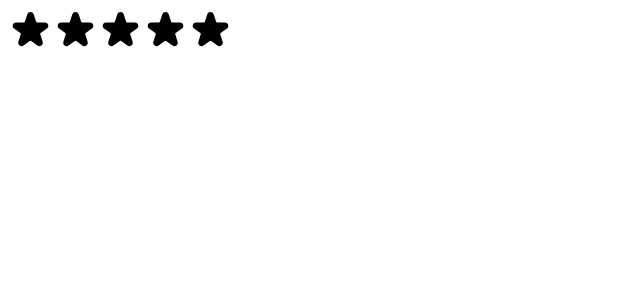
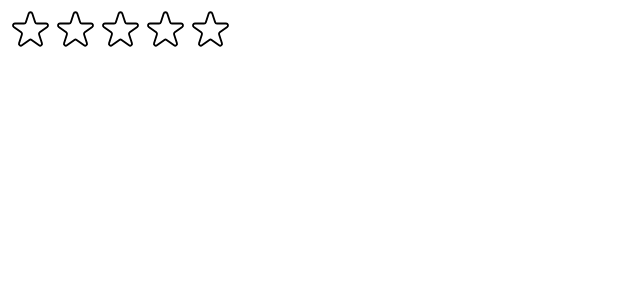
Before and after one commit to Heechem/usePopcorn, a React (Create React App) app: page / in a window 1280 px wide. Shown: the top 300 px of the page, without its empty margins (0-640 px from the left). Built offline with nearby package versions, Linux system fonts and the light colour scheme.

Commit message:
Rating hover effect

```diff
--- a/src/StarRating.jsx
+++ b/src/StarRating.jsx
@@ -17,6 +17,7 @@
 
 const StarRating = ({ maxRating = 5 }) => {
   const [rating, setRating] = useState(0);
+  const [tempRating, setTempRating] = useState(0);
 
   return (
     <div style={containerStyle}>
@@ -25,10 +26,13 @@
           <Star
             key={i}
             onRate={() => setRating(i + 1)}
+            full={tempRating ? tempRating >= i + 1 : rating >= i + 1}
+            onHoverIn={() => setTempRating(i + 1)}
+            onHoverOut={() => setTempRating(0)}
           />
         ))}{" "}
       </div>
-      <p style={textStyle}>{rating || ""}</p>
+      <p style={textStyle}>{tempRating || rating || ""}</p>
     </div>
   );
 };
@@ -42,13 +46,16 @@
   cursor: "pointer",
 };
 
-const Star = ({ onRate }) => {
+const Star = ({ onRate, full, onHoverIn, onHoverOut }) => {
   return (
     <span
       role="button"
       style={starStyle}
       onClick={onRate}
+      onMouseEnter={onHoverIn}
+      onMouseLeave={onHoverOut}
     >
+      {full ? (
         <svg
           xmlns="http://www.w3.org/2000/svg"
           viewBox="0 0 20 20"
@@ -57,6 +64,21 @@
         >
           <path d="M9.049 2.927c.3-.921 1.603-.921 1.902 0l1.07 3.292a1 1 0 00.95.69h3.462c.969 0 1.371 1.24.588 1.81l-2.8 2.034a1 1 0 00-.364 1.118l1.07 3.292c.3.921-.755 1.688-1.54 1.118l-2.8-2.034a1 1 0 00-1.175 0l-2.8 2.034c-.784.57-1.838-.197-1.539-1.118l1.07-3.292a1 1 0 00-.364-1.118L2.98 8.72c-.783-.57-.38-1.81.588-1.81h3.461a1 1 0 00.951-.69l1.07-3.292z" />
         </svg>
+      ) : (
+        <svg
+          xmlns="http://www.w3.org/2000/svg"
+          fill="none"
+          viewBox="0 0 24 24"
+          stroke="#000"
+        >
+          <path
+            strokeLinecap="round"
+            strokeLinejoin="round"
+            strokeWidth="{2}"
+            d="M11.049 2.927c.3-.921 1.603-.921 1.902 0l1.519 4.674a1 1 0 00.95.69h4.915c.969 0 1.371 1.24.588 1.81l-3.976 2.888a1 1 0 00-.363 1.118l1.518 4.674c.3.922-.755 1.688-1.538 1.118l-3.976-2.888a1 1 0 00-1.176 0l-3.976 2.888c-.783.57-1.838-.197-1.538-1.118l1.518-4.674a1 1 0 00-.363-1.118l-3.976-2.888c-.784-.57-.38-1.81.588-1.81h4.914a1 1 0 00.951-.69l1.519-4.674z"
+          />
+        </svg>
+      )}
     </span>
   );
 };
@@ -75,17 +97,3 @@
 // </svg>
 
 // EMPTY STAR
-
-// <svg
-//   xmlns="http://www.w3.org/2000/svg"
-//   fill="none"
-//   viewBox="0 0 24 24"
-//   stroke="#000"
-// >
-//   <path
-//     strokeLinecap="round"
-//     strokeLinejoin="round"
-//     strokeWidth="{2}"
-//     d="M11.049 2.927c.3-.921 1.603-.921 1.902 0l1.519 4.674a1 1 0 00.95.69h4.915c.969 0 1.371 1.24.588 1.81l-3.976 2.888a1 1 0 00-.363 1.118l1.518 4.674c.3.922-.755 1.688-1.538 1.118l-3.976-2.888a1 1 0 00-1.176 0l-3.976 2.888c-.783.57-1.838-.197-1.538-1.118l1.518-4.674a1 1 0 00-.363-1.118l-3.976-2.888c-.784-.57-.38-1.81.588-1.81h4.914a1 1 0 00.951-.69l1.519-4.674z"
-//   />
-// </svg>
```
Lines whose indentation alone changed are shown as unchanged.
